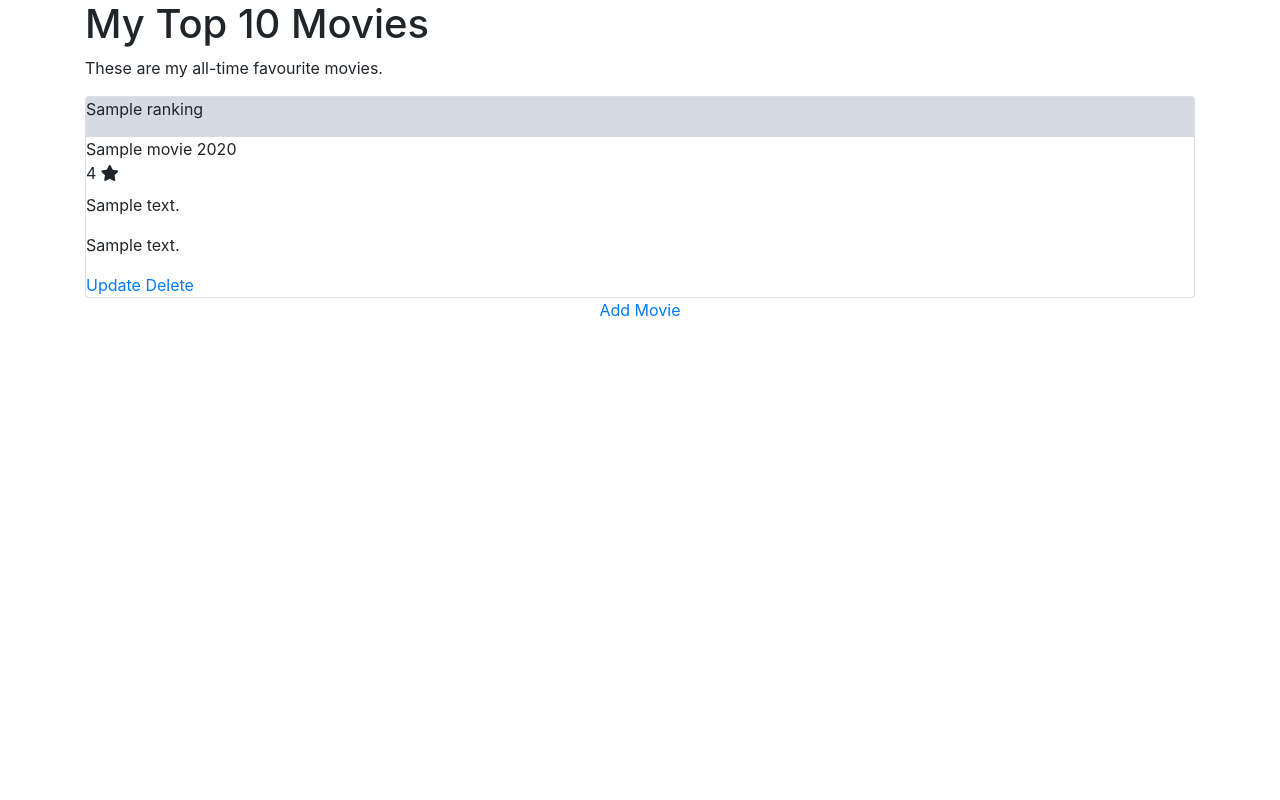
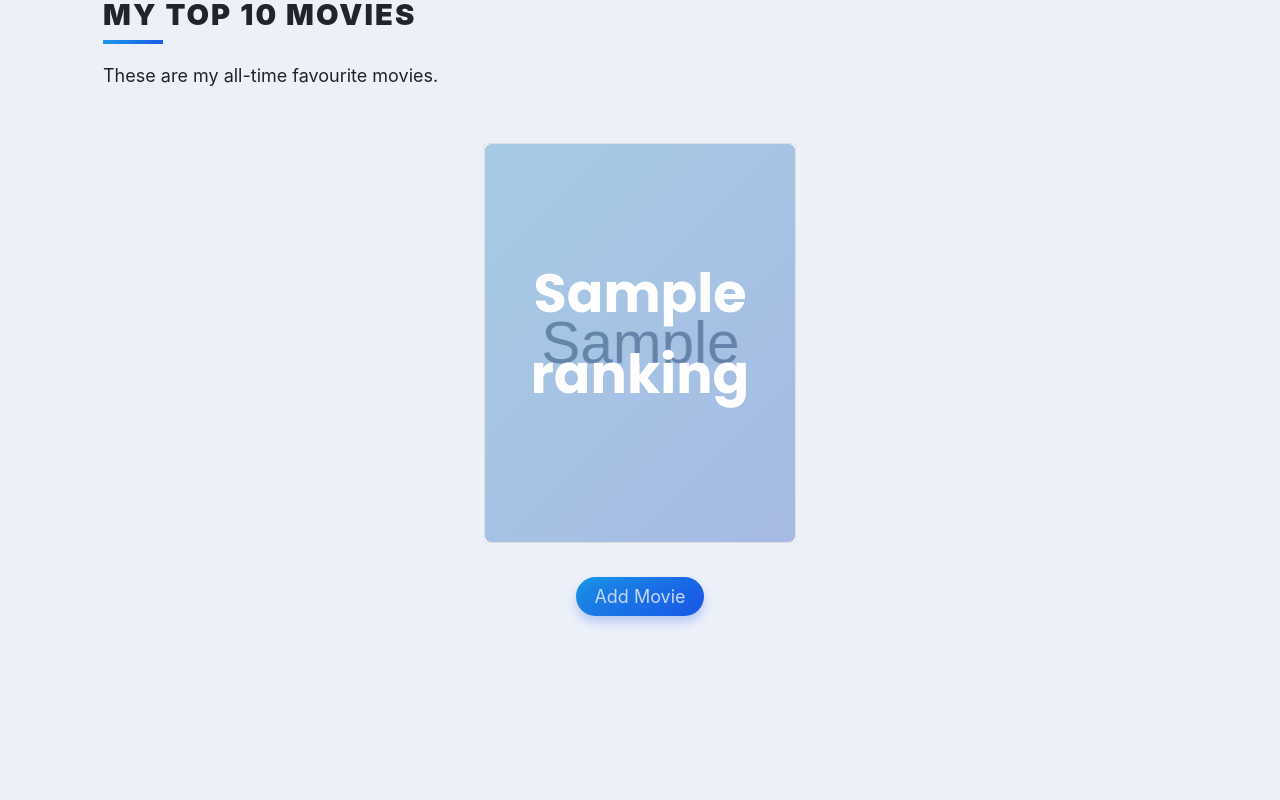
Before and after one commit to mshai1/favoriteMovieList, a Python web app: template templates/index.html in a window 1280 px wide. Run offline with Jinja, Linux system fonts and the light colour scheme; the template is opened without the code that fills it: most values are stand-ins (such as "Sample title", 1, 10 or a date in 2020); grey boxes marked "Sample" are stand-in pictures; some libraries are stand-ins or nearby versions.

Commit message:
updated the stylesheet, fixed the bugs in index.html, edit.html and main.py

```diff
--- a/static/css/styles.css
+++ b/static/css/styles.css
@@ -0,0 +1,214 @@
+*, *:before, *:after {
+	 box-sizing: border-box;
+}
+ html {
+	 font-size: 18px;
+	 line-height: 1.5;
+	 font-weight: 300;
+	 color: #333;
+	 font-family: "Nunito Sans", sans-serif;
+}
+ body {
+	 margin: 0;
+	 padding: 0;
+	 height: 100vh;
+	 background-color: #ecf0f9;
+	 background-attachment: fixed;
+}
+.large {
+     font-size: 3rem;
+}
+ .content {
+	 display: flex;
+	 margin: 0 auto;
+	 justify-content: center;
+	 align-items: center;
+	 flex-wrap: wrap;
+	 max-width: 1500px;
+}
+ p.overview {
+	 font-size: 12px;
+	 height: 200px;
+	 width: 100%;
+	 overflow: hidden;
+	 text-overflow: ellipsis;
+}
+ .heading {
+	 width: 100%;
+	 margin-left: 1rem;
+	 font-weight: 900;
+	 font-size: 1.618rem;
+	 text-transform: uppercase;
+	 letter-spacing: 0.1ch;
+	 line-height: 1;
+	 padding-bottom: 0.5em;
+	 margin-bottom: 1rem;
+	 position: relative;
+}
+ .heading:after {
+	 display: block;
+	 content: '';
+	 position: absolute;
+	 width: 60px;
+	 height: 4px;
+	 background: linear-gradient(135deg, #1a9be6, #1a57e6);
+	 bottom: 0;
+}
+ .description {
+	 width: 100%;
+	 margin-top: 0;
+	 margin-left: 1rem;
+	 margin-bottom: 3rem;
+}
+ .card {
+	 color: inherit;
+	 cursor: pointer;
+	 width: calc(33% - 3rem);
+	 min-width: calc(33% - 3rem);
+	 height: 400px;
+	 min-height: 400px;
+	 perspective: 1000px;
+	 margin: 1rem auto;
+	 position: relative;
+}
+ @media screen and (max-width: 800px) {
+	 .card {
+		 width: calc(50% - 3rem);
+	}
+}
+ @media screen and (max-width: 500px) {
+	 .card {
+		 width: 100%;
+	}
+}
+ .front, .back {
+	 display: flex;
+	 border-radius: 6px;
+	 background-position: center;
+	 background-size: cover;
+	 text-align: center;
+	 justify-content: center;
+	 align-items: center;
+	 position: absolute;
+	 height: 100%;
+	 width: 100%;
+	 -webkit-backface-visibility: hidden;
+	 backface-visibility: hidden;
+	 transform-style: preserve-3d;
+	 transition: ease-in-out 600ms;
+}
+ .front {
+	 background-size: cover;
+	 padding: 2rem;
+	 font-size: 1.618rem;
+	 font-weight: 600;
+	 color: #fff;
+	 overflow: hidden;
+	 font-family: Poppins, sans-serif;
+}
+ .front:before {
+	 position: absolute;
+	 display: block;
+	 content: '';
+	 top: 0;
+	 left: 0;
+	 right: 0;
+	 bottom: 0;
+	 background: linear-gradient(135deg, #1a9be6, #1a57e6);
+	 opacity: 0.25;
+	 z-index: -1;
+}
+ .card:hover .front {
+	 transform: rotateY(180deg);
+}
+ .card:nth-child(even):hover .front {
+	 transform: rotateY(-180deg);
+}
+ .back {
+	 background: #fff;
+	 transform: rotateY(-180deg);
+	 padding: 0 2em;
+}
+ .card:hover .back {
+	 transform: rotateY(0deg);
+}
+ .card:nth-child(even) .back {
+	 transform: rotateY(180deg);
+}
+ .card:nth-child(even):hover .back {
+	 transform: rotateY(0deg);
+}
+ .button {
+	 transform: translateZ(40px);
+	 cursor: pointer;
+	 -webkit-backface-visibility: hidden;
+	 backface-visibility: hidden;
+	 font-weight: bold;
+	 color: #fff;
+	 padding: 0.5em 1em;
+	 border-radius: 100px;
+	 font: inherit;
+	 background: linear-gradient(135deg, #1a9be6, #1a57e6);
+	 border: none;
+	 position: relative;
+	 transform-style: preserve-3d;
+	 transition: 300ms ease;
+}
+ .button:before {
+	 transition: 300ms ease;
+	 position: absolute;
+	 display: block;
+	 content: '';
+	 transform: translateZ(-40px);
+	 -webkit-backface-visibility: hidden;
+	 backface-visibility: hidden;
+	 height: calc(100% - 20px);
+	 width: calc(100% - 20px);
+	 border-radius: 100px;
+	 left: 10px;
+	 top: 16px;
+	 box-shadow: 0 0 10px 10px rgba(26, 87, 230, 0.25);
+	 background-color: rgba(26, 87, 230, 0.25);
+}
+
+.button.delete-button {
+	 background-color: rgba(230, 87, 230, 0.25);
+	 background: linear-gradient(135deg, #e61a46, #e61a1a);
+}
+.button.delete-button:before {
+	 background-color: rgba(230, 87, 230, 0.25);
+	 box-shadow: 0 0 10px 10px rgba(230, 87, 230, 0.25);
+}
+ .button:hover {
+	 transform: translateZ(55px);
+}
+ .button:hover:before {
+	 transform: translateZ(-55px);
+}
+ .button:active {
+	 transform: translateZ(20px);
+}
+ .button:active:before {
+	 transform: translateZ(-20px);
+	 top: 12px;
+	 top: 12px;
+}
+.container.add {
+    margin-top: 40px;
+    margin-bottom: 20px;
+}
+.rating {
+    color: #E4BB23;
+}
+.review {
+    font-style: italic;
+}
+ .movie_gens {
+	 font-size: 11.5px;
+}
+ .title {
+	 font-weight: bold;
+}
+ .release_date {
+	 font-weight: normal;
+}
--- a/templates/edit.html
+++ b/templates/edit.html
@@ -6,6 +6,6 @@
 <div class="content">
     <h1 class="heading">Movie Title</h1>
     <p class="description">Edit Movie Rating</p>
-    {{ render_form(form, novalidate=True }}
+    {{ render_form(form, novalidate=True) }}
 </div>
 {% endblock%}
--- a/templates/index.html
+++ b/templates/index.html
@@ -23,7 +23,7 @@
         <p class="overview">
             {{movie.description}}
         </p>
-        <a href="{{url_for('update_movie', movie_id=movie.id)}}" class="button">Update</a>
+        <a href="{{url_for('edit_movie', movie_id=movie.id)}}" class="button">Update</a>
         <a href="{{url_for('delete_movie', movie_id=movie.id)}}" class="button delete-button">Delete</a>
 
       </div>
```
Also changed, not shown: main.py (+47 -29 lines).
